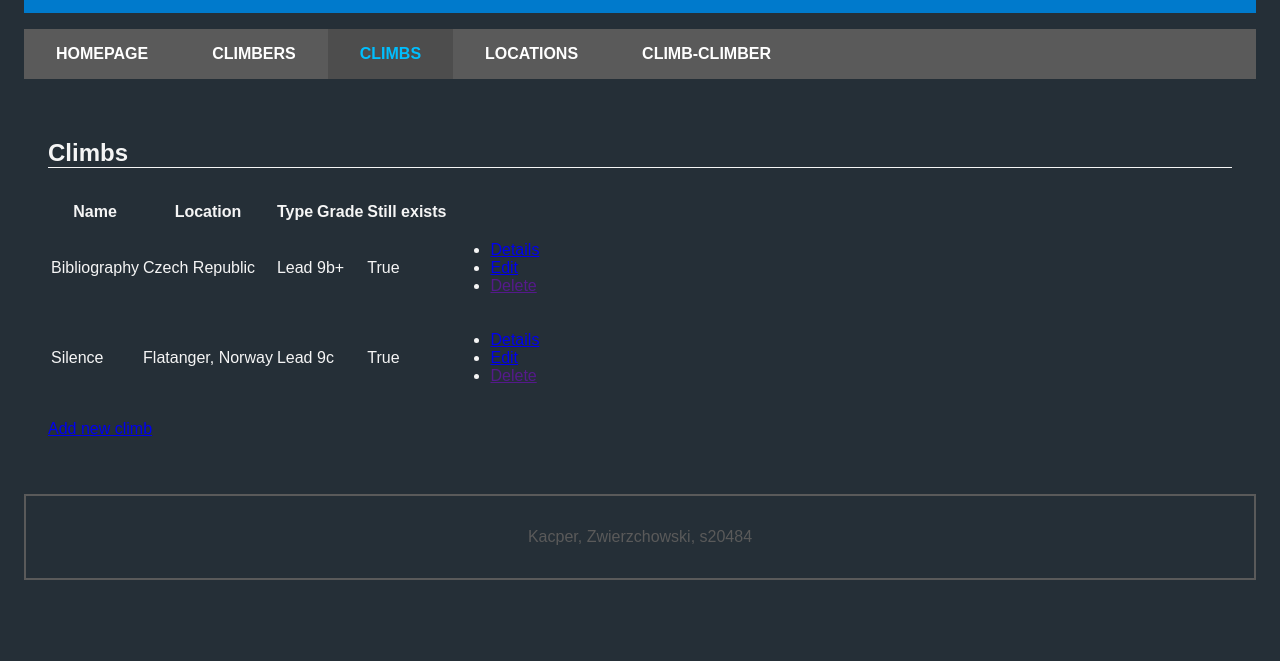
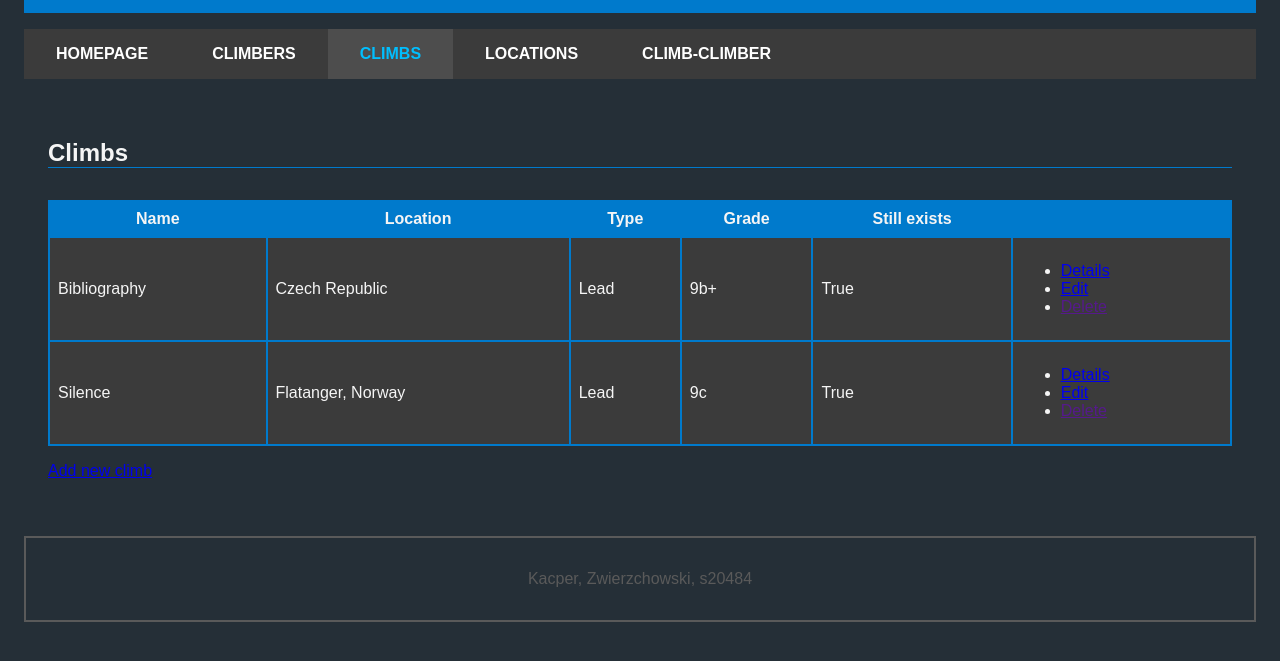
Before and after one commit to s20484/TINMP, a plain HTML site: page climbhub/pages/climb/list.html in a window 1280 px wide. Shown: the part 135-796 px from the top of the page. Drawn offline with Linux system fonts and the light colour scheme.

Commit message:
Added more css

```diff
--- a/climbhub/pages/climb/list.html
+++ b/climbhub/pages/climb/list.html
@@ -29,7 +29,7 @@
     <main>
         <h2>Climbs</h2>
 
-        <table>
+        <table class="table-list">
 
             <thead>
                 <tr>
--- a/climbhub/style.css
+++ b/climbhub/style.css
@@ -32,7 +32,7 @@ footer {
 }
 
 nav {
-    background-color: #5a5a5a;
+    background-color: #3b3b3b;
 }
 
 header,
@@ -98,19 +98,41 @@ main {
 }
 
 main h2 {
-    border-bottom: 1px solid whitesmoke;
+    border-bottom: 1px solid #007acc;
     margin-bottom: 2rem;
 }
 
 .table-list {
     border-collapse: collapse;
     width: 100%;
+    background-color: #3b3b3b;
     /* TODO: ADD COLOR! */
 }
 
 .table-list,
 .table-list th,
 .table-list td {
-    border: 1px solid;
+    border: 2px solid;
+    border-color: #007acc;
     /* TODO: ADD COLOR! */
 }
+
+.table-list th,
+.table-list td {
+    padding: 0.5rem;
+}
+
+.table-list th {
+    background-color: #007acc;
+}
+
+.list-actions {
+    margin: 0;
+    text-align: center;
+    list-style: none;
+    padding: 0;
+}
+
+.list-actions li {
+    display: inline-block;
+}
```
Also changed, not shown: climbhub/pages/climb-climber/list.html (+1 -1 lines), climbhub/pages/climb/form-details.html (+1 -1 lines), climbhub/pages/climber/form-details.html (+1 -1 lines), climbhub/pages/climber/list.html (+1 -1 lines), climbhub/pages/location/form-details.html (+1 -1 lines), climbhub/pages/location/list.html (+1 -1 lines).
